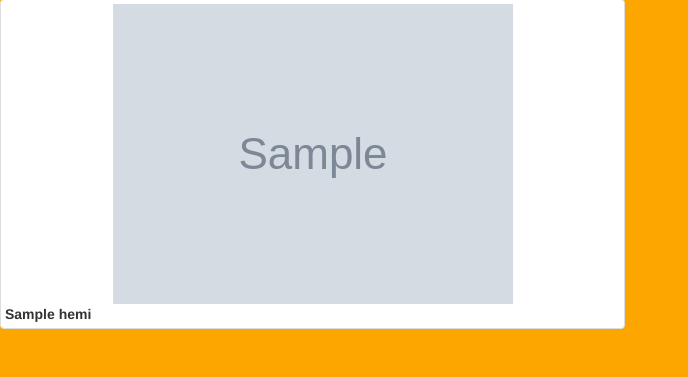
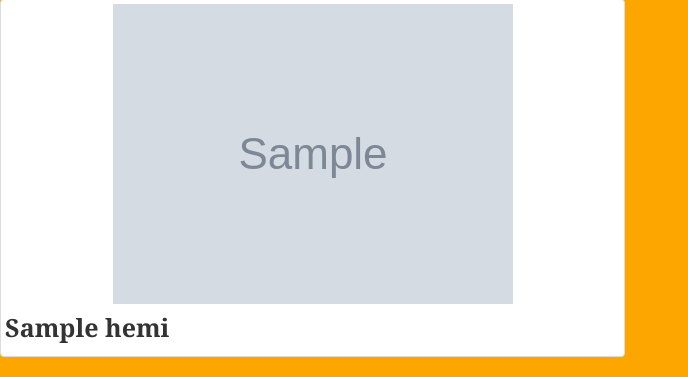
Before and after one commit to chitraderrob/NU-Homework, a Flask app: template Web-Scraping-and-Document-Databases/Templates/index.html in a window 1280 px wide. Shown: the part 1188-1565 px from the top of the page, without its empty margins (0-688 px from the left). Before the commit the page ends 1517 px from the top, so only its background shows below. Run offline with Flask 2, Linux system fonts and the light colour scheme; the template is opened without the code that fills it: most values are stand-ins (such as "Sample title", 1, 10 or a date in 2020); grey boxes marked "Sample" are stand-in pictures; some libraries are stand-ins or nearby versions.

Commit message:
Final Push

```diff
--- a/Web-Scraping-and-Document-Databases/Templates/index.html
+++ b/Web-Scraping-and-Document-Databases/Templates/index.html
@@ -20,7 +20,7 @@
         </div>
         <!-- News  -->
         <div class="row">
-            <div class="col-md-12" id="mars-news">
+            <div class="col-md-12">
                 <h2>Latest Mars News</h2>
                 <h4>{{ mars.Mars_News[0].Title }} </h4>
                 <p>{{ mars.Mars_News[0].Description }}</p>
@@ -34,35 +34,31 @@
                 <img src="{{mars.Featured_Image}}" class="img-featured" alt="Featured Mars Image">
             </div>
             <!-- Weather  -->
-            <div class="col-md-4" id="mars-weather">
-                <div class="card border secondary">
-                    <div class="card body">
-                        <h3 class="card title">Mars Weather</h3>
-                        <p class= "card text">{{ mars.Mars_Weather }}</p>
-                    </div>
+            <div class="col-md-4">
+                <div class="card-body">
+                    <h3 class="card-title">Mars Weather</h3>
+                    <p class= "card-text">{{ mars.Mars_Weather }}</p>
                 </div>
             </div>
-            <hr>
+            <hr/>
             <!-- Facts  -->
-            <div class="col-md-4" id="mars-facts">
-                <div class="card border secondary">
-                    <div class="card body">
-                        <h3 class= "card title">Mars Facts</h3>
-                        <p class= "card text">{{mars.Mars_Facts | safe}}</p>
-                    </div>
+            <div class="col-md-4">
+                <div class="card-body">
+                    <h3 class= "card-title">Mars Facts</h3>
+                    <p class= "card-text">{{mars.Mars_Facts | safe}}</p>
                 </div>
             </div>
             <!-- Hemispheres  -->
             <div class='row justify-content-center'>
-                <div class="col-md-12" id="mars-hemi">
+                <div class="col-md-12">
                     <h2 class= "text-center">Mars Hemispheres</h2>
                 </div>
                     {% for hemi in mars.Mars_Hemispheres %}
                         <div class="col-md-6">
                             <div class="thumbnail">
                                 <img class= "hemi_image" src="{{ hemi.img_url }}">
-                                <div class="card body">
-                                    <b class= "card text"> {{ hemi.title }}</b>
+                                <div class="card-body">
+                                    <h4 class="card-text"> {{ hemi.title }}</h4>
                                 </div>
                             </div>
                         </div>
--- a/Web-Scraping-and-Document-Databases/static/styles/style.css
+++ b/Web-Scraping-and-Document-Databases/static/styles/style.css
@@ -43,8 +43,8 @@ p {
     font-family: Georgia, 'Times New Roman', Times, serif;
 }
 
-/* Card text style  */
-p.card {
+/* P Card text style  */
+p.card-text {
     font-family: Georgia, 'Times New Roman', Times, serif;
 }
 
@@ -60,3 +60,9 @@ p.card {
     width: 800px;
     height: 800px;
 }
+
+/* h4 Card Text style  */
+h4.card-text {
+    font-family: Georgia, 'Times New Roman', Times, serif;
+    font-size: 25px;
+}
```
Also changed, not shown: 4 other files.
